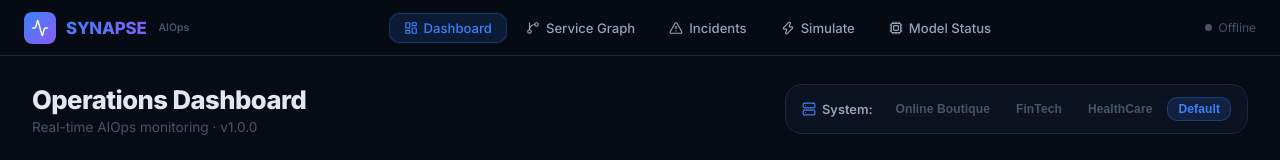
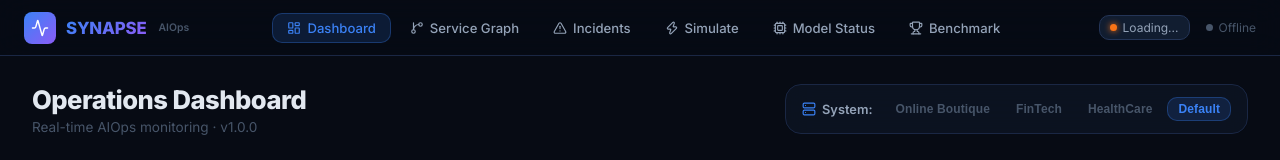
Before and after one commit to Shrauh/SYNAPSE, a React (Vite) app in the folder frontend/: page / in a window 1280 px wide. Shown: the top 160 px of the page. Built offline with nearby package versions, Linux system fonts and the light colour scheme; no server answers.

Commit message:
chore: sync all latest changes

```diff
--- a/frontend/src/components/Navbar.tsx
+++ b/frontend/src/components/Navbar.tsx
@@ -1,8 +1,10 @@
 import { Link, useLocation } from "react-router-dom";
 import {
-  LayoutDashboard, GitBranch, AlertTriangle, Cpu, Zap, Activity
+  LayoutDashboard, GitBranch, AlertTriangle, Cpu, Zap, Activity, Trophy
 } from "lucide-react";
 import { useStore } from "../store";
+import { useEffect, useState } from "react";
+import { getActiveSystem } from "../api/endpoints";
 
 const NAV = [
   { to: "/",         icon: LayoutDashboard, label: "Dashboard" },
@@ -10,11 +12,28 @@ const NAV = [
   { to: "/incidents",icon: AlertTriangle,   label: "Incidents" },
   { to: "/simulate", icon: Zap,             label: "Simulate" },
   { to: "/model",    icon: Cpu,             label: "Model Status" },
+  { to: "/evaluation", icon: Trophy,        label: "Benchmark" },
 ];
 
 export function Navbar() {
   const loc = useLocation();
   const wsConnected = useStore((s) => s.wsConnected);
+  const [activeSystem, setActiveSystem] = useState("Loading...");
+  const [sysStatus, setSysStatus] = useState<"running" | "switching">("running");
+
+  useEffect(() => {
+    const fetchSys = () => {
+      getActiveSystem().then(r => {
+        setActiveSystem(r.active_system);
+        setSysStatus("running");
+      }).catch(() => {
+        setSysStatus("switching");
+      });
+    };
+    fetchSys();
+    const iv = setInterval(fetchSys, 30000);
+    return () => clearInterval(iv);
+  }, []);
 
   return (
     <nav style={{
@@ -62,6 +81,18 @@ export function Navbar() {
         })}
       </div>
 
+      {/* Status Indicators */}
+      <div style={{ display: "flex", alignItems: "center", gap: 16 }}>
+        {/* System status */}
+        <div style={{ display: "flex", alignItems: "center", gap: 6, fontSize: "0.75rem", color: "var(--text-secondary)", background: "var(--bg-elevated)", padding: "4px 10px", borderRadius: "var(--radius-md)", border: "1px solid var(--border-bright)" }}>
+          <div style={{
+            width: 7, height: 7, borderRadius: "50%",
+            background: sysStatus === "running" ? "var(--status-healthy)" : "var(--status-warning)",
+            boxShadow: sysStatus === "running" ? "0 0 6px var(--status-healthy)" : "0 0 6px var(--status-warning)",
+          }} />
+          {activeSystem}
+        </div>
+
         {/* WS status */}
         <div style={{ display: "flex", alignItems: "center", gap: 6, fontSize: "0.75rem", color: "var(--text-muted)" }}>
           <div style={{
@@ -71,6 +102,7 @@ export function Navbar() {
           }} />
           {wsConnected ? "Live" : "Offline"}
         </div>
+      </div>
     </nav>
   );
 }
```
Lines whose indentation alone changed are shown as unchanged.
